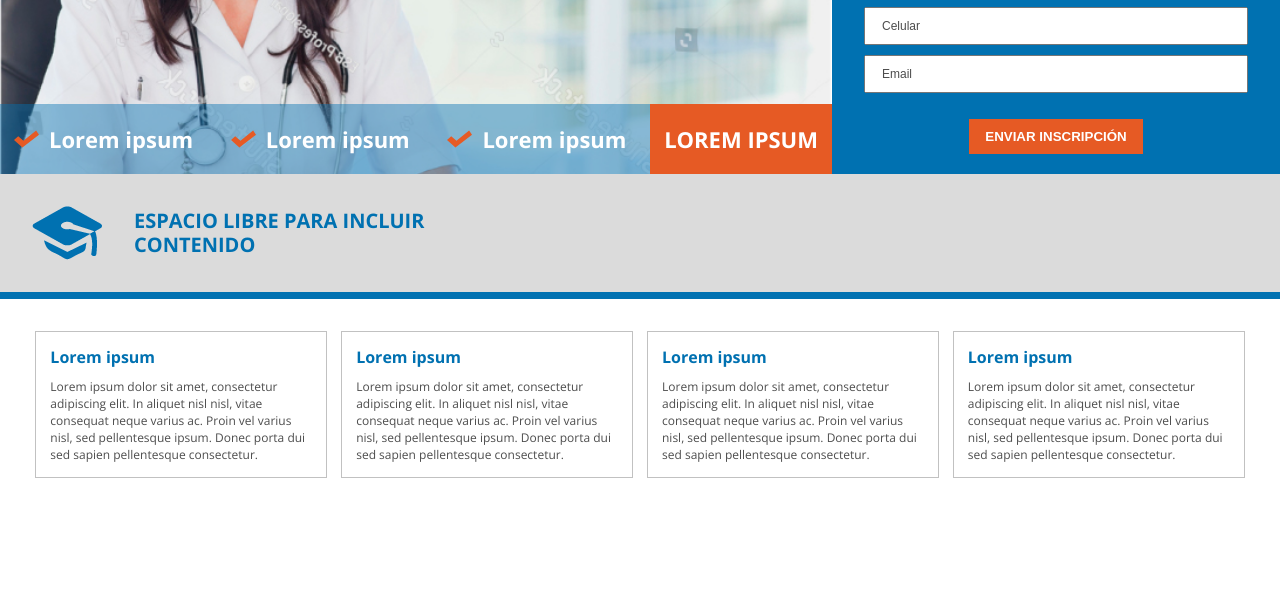
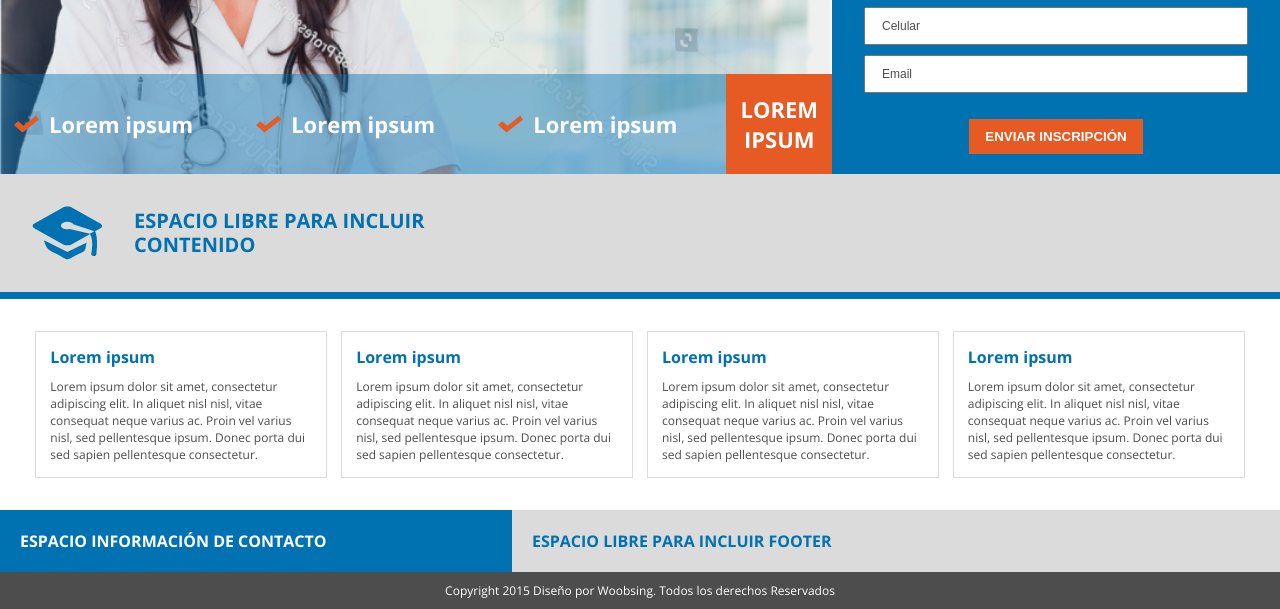
Before and after one commit to Mono-Gato/technicalTest_layoutArtist-webDeveloper, a plain HTML site: page index.html in a window 1280 px wide. Shown: the part 395-1004 px from the top of the page. Before the commit the page ends 905 px from the top, so only its background shows below. Drawn offline with nearby package versions, Linux system fonts and the light colour scheme.

Commit message:
footer section

```diff
--- a/css/main.css
+++ b/css/main.css
@@ -212,7 +212,7 @@ body{
     place-content: center;
 }
 .specs__card{
-    border: 1.33px solid #C1C1C1;
+    border: 1.33px solid var(--shadow);
     padding: var(--spacing--sm);
 }
 .specs__card h4{
@@ -224,3 +224,33 @@ body{
 .specs__card p{
     font-size: var(--font-xs);
 }
+footer{
+    width: 100%;
+}
+footer div:first-child{
+    display: flex;
+}
+.footer__contact{
+    background-color: var(--primary);
+    padding: var(--spacing--lg);
+    font-weight: 700;
+    font-size: var(--font-sm);
+    color: var(--light);
+    width: 40%;
+
+}
+.footer__footer{
+    background-color: var(--shadow);
+    padding: var(--spacing--lg);
+    font-weight: 700;
+    font-size: var(--font-sm);
+    color: var(--primary);
+    width: 60%;
+}
+.footer__copyright{
+    background-color: var(--dark);
+    color: var(--light);
+    text-align: center;
+    font-size: var(--font-xs);
+    padding: var(--spacing--xs);
+}
--- a/css/queries.css
+++ b/css/queries.css
@@ -1,4 +1,4 @@
-@media (min-width: 836px) {
+@media (max-width: 1250px) {
     .hero__banner p{
         width: auto;
     }
--- a/index.html
+++ b/index.html
@@ -125,5 +125,23 @@
 
             </section>
         </main>
+        <footer>
+            <div>
+                <div class="footer__contact">
+                    <p>ESPACIO INFORMACIÓN DE CONTACTO</p>
+                </div>
+                <div class="footer__footer">
+                    <p>
+                        ESPACIO LIBRE PARA INCLUIR FOOTER
+                    </p>
+                </div>
+            </div>
+            <div class="footer__copyright">
+                <p>
+                    Copyright 2015 Diseño por Woobsing. Todos los derechos Reservados
+                </p>
+            </div>
+
+        </footer>
     </body>
 </html>
```
